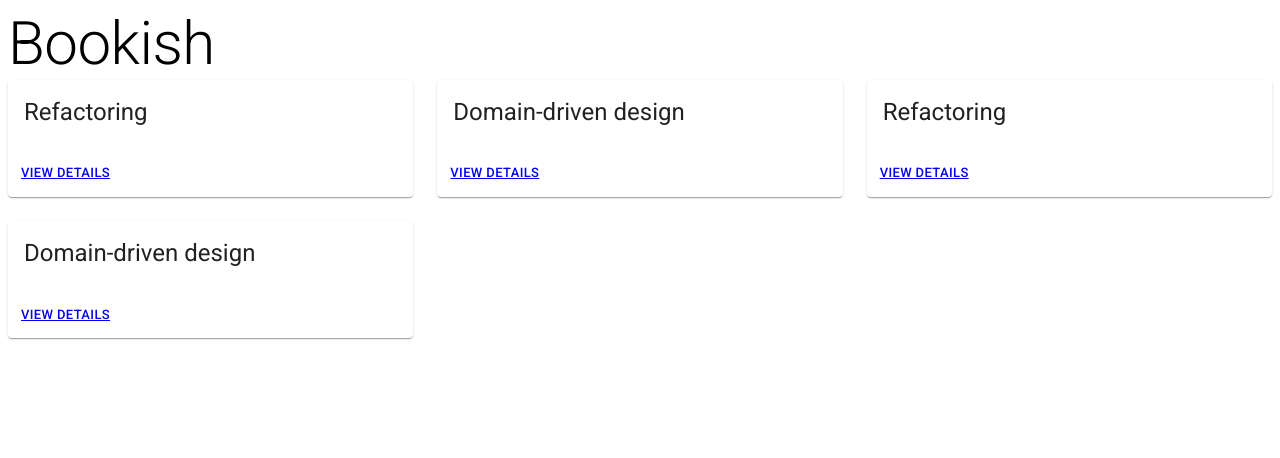
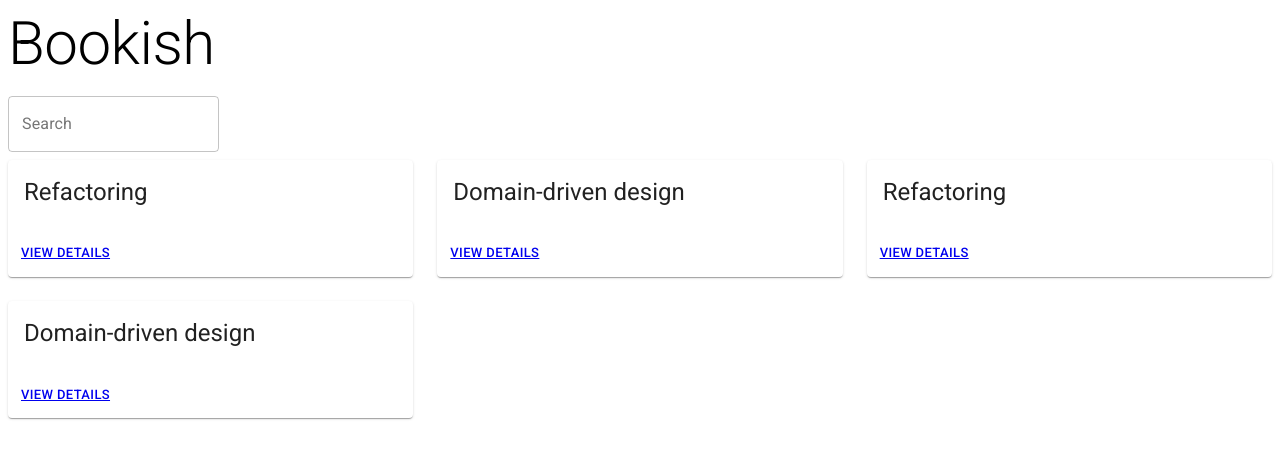
Before and after one commit to otegami/learn_tdd_with_react, a React (Create React App) app in the folder bookish-react/: page / in a window 1280 px wide. Shown: the top 458 px of the page. Built offline with nearby package versions, Linux system fonts and the light colour scheme; data requests are answered from the project's data file.

Commit message:
Implemented Search function

```diff
--- a/bookish-react/src/components/BookList/BookList.hooks.ts
+++ b/bookish-react/src/components/BookList/BookList.hooks.ts
@@ -2,7 +2,7 @@ import axios, { AxiosResponse } from 'axios'
 import { useEffect, useState } from 'react'
 import type { Book } from '../Book/BookDetail'
 
-export const useBookList = (initial: Book[]) => {
+export const useBookList = (initial: Book[], searchParam: string) => {
   const [books, setBooks] = useState<Book[]>(initial)
   const [loading, setLoading] = useState(false)
   const [error, setError] = useState(false)
@@ -13,7 +13,7 @@ export const useBookList = (initial: Book[]) => {
       setLoading(true)
 
       try {
-        const res: AxiosResponse<Book[], unknown> = await axios('http://localhost:8080/books?_sort=id&_order=asc')
+        const res: AxiosResponse<Book[], unknown> = await axios(`http://localhost:8080/books?_sort=id&_order=asc&q=${searchParam}`)
         setBooks(res.data)
       } catch (e) {
         setError(true)
@@ -23,7 +23,7 @@ export const useBookList = (initial: Book[]) => {
     }
 
     fetchBooks()
-  }, [])
+  }, [searchParam])
 
   return { books, loading, error }
 }
--- a/bookish-react/src/components/BookList/BookListContainer.tsx
+++ b/bookish-react/src/components/BookList/BookListContainer.tsx
@@ -1,10 +1,25 @@
 import { useBookList } from "./BookList.hooks"
 import BookList from "./BookList"
+import { TextField } from "@material-ui/core"
+import { useState } from "react"
 
 const BookListContainer = () => {
-  const { books, loading, error } = useBookList([])
+  const [term, setTerm] = useState('')
+  const { books, loading, error } = useBookList([], term)
 
-  return <BookList books={books} loading={loading} error={error} />
+  return (
+    <>
+      <TextField
+        label='Search'
+        data-test='search'
+        value={term}
+        onChange={(e) => setTerm(e.target.value)}
+        margin='normal'
+        variant='outlined'
+      />
+      <BookList books={books} loading={loading} error={error} />
+    </>
+  )
 }
 
 export default BookListContainer
```
Also changed, not shown: 1 other file (tests, documents, lock files or other folders).
